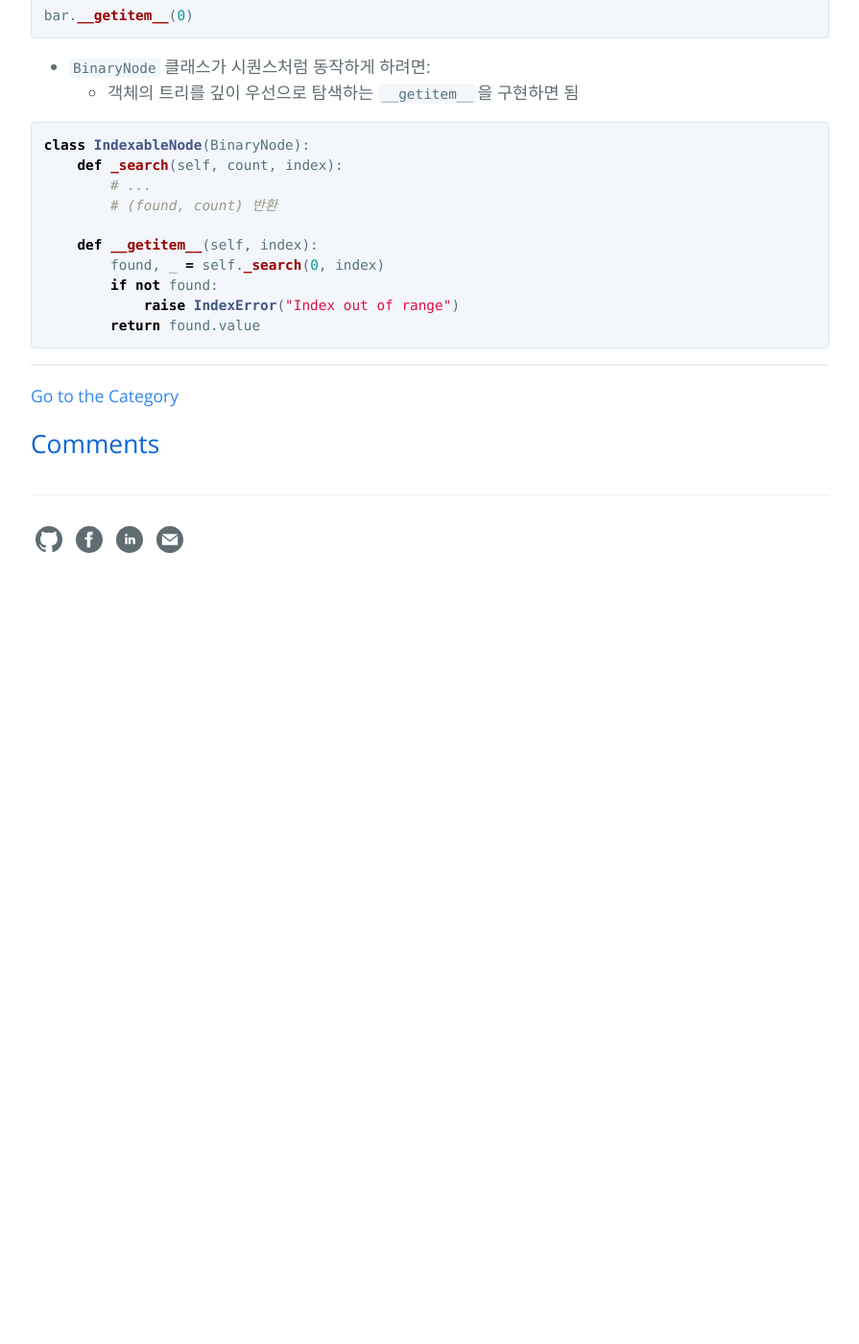
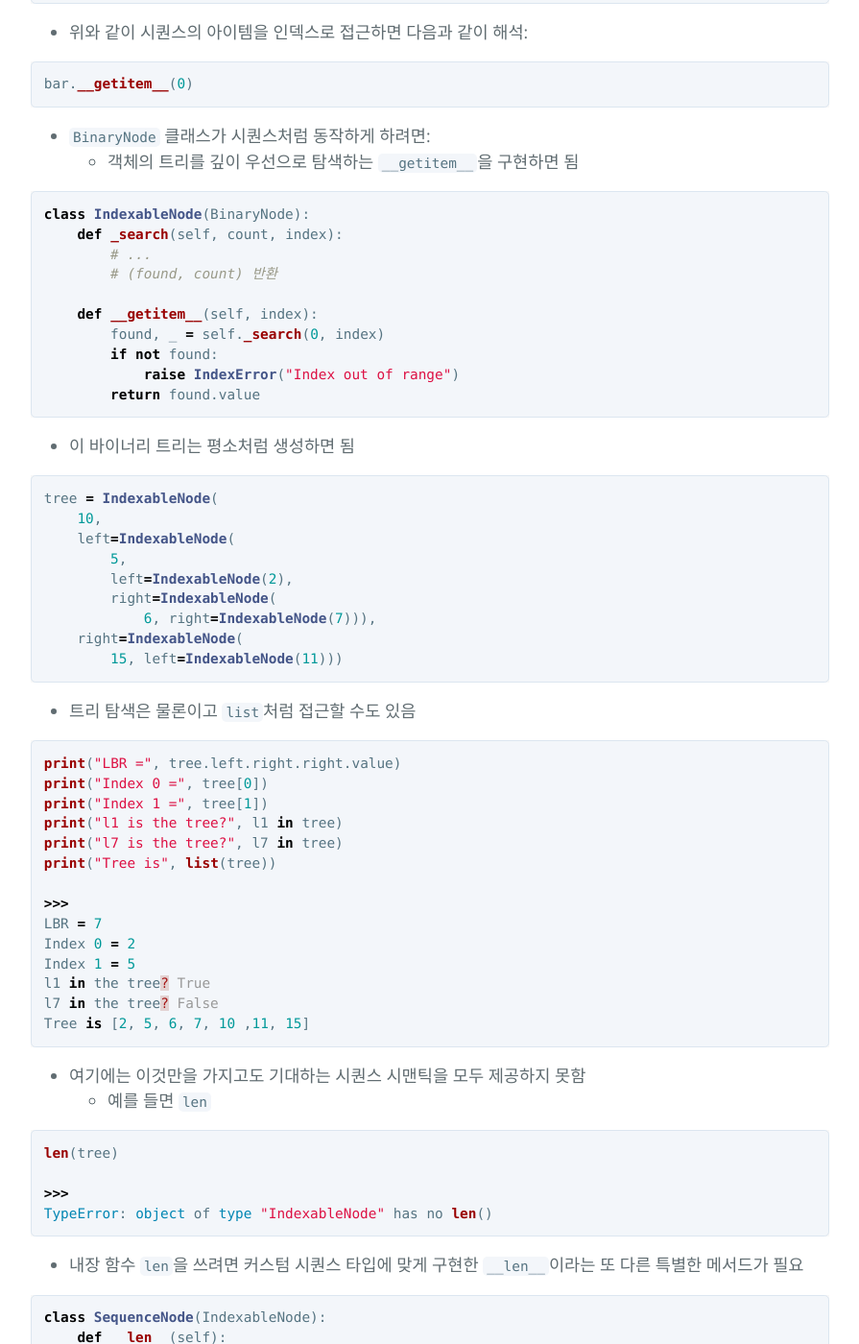
Before and after one commit to hcnoh/hcnoh.github.io, a Jekyll site: the page built from _posts/2018-10-09-effective-python-way28.md, in a window 1280 px wide and 1400 px high, scrolled down 1973 px. Shown: the whole window at 96% size, without its empty margins (192-1087 px from the left). Built offline with Jekyll 4.4.1, drawn with Linux system fonts in a browser that asks for light colours; comment, search, counter and statistics services are not loaded; before the commit the page ends 2603 px from its top, so only the background shows below that; some of the changed text lies outside the part shown.

Commit message:
Update 2018-10-09-effective-python-way28.md

````diff
--- a/_posts/2018-10-09-effective-python-way28.md
+++ b/_posts/2018-10-09-effective-python-way28.md
@@ -16,7 +16,7 @@ permalink: /2018-10-09-effective-python-way28
 - 파이썬 프로그래밍의 대부분: 데이터를 담은 클래스들을 정의, 이 객체들이 연계되는 방법을 명시
 - 모든 파이썬 클래스는 일종의 컨테이너:
   - 속성/기능을 함께 캡슐화
-- 파이썬은 데이터 관리용 내장 컨테이너 타입(리스트, 튜플, 세트, 딕셔너리)도 제공
+- 파이썬은 데이터 관리용 내장 `컨테이너 타입(리스트, 튜플, 세트, 딕셔너리)`도 제공
 
 ## 내장 컨테이너 타입 상속
 - 시퀀스(`sequence`)처럼 쓰임새가 간단한 클래스를 설계할 때는 파이썬의 내장 `list` 타입에서 상속받으려고 하는 것이 당연
@@ -51,6 +51,7 @@ After pop: ["a", "b", "a", "c", "b", "a"]
 Frequency: {"a": 3, "c": 1, "b": 2}
 ```
 
+## 시퀀스 시맨틱을 갖는 커스텀 컨테이너의 정의
 - `list`의 서브클래스는 아니지만 인덱스로 접근할 수 있게 해서 `list`처럼 보이는 객체를 제공하고 싶은 경우
   - 바이너리 트리 클래스에 (`list`나 `tuple` 같은) 시퀀스 시맨틱을 제공
 
@@ -91,3 +92,68 @@ class IndexableNode(BinaryNode):
             raise IndexError("Index out of range")
         return found.value
 ```
+
+- 이 바이너리 트리는 평소처럼 생성하면 됨
+
+```python
+tree = IndexableNode(
+    10,
+    left=IndexableNode(
+        5,
+        left=IndexableNode(2),
+        right=IndexableNode(
+            6, right=IndexableNode(7))),
+    right=IndexableNode(
+        15, left=IndexableNode(11)))
+```
+
+- 트리 탐색은 물론이고 `list`처럼 접근할 수도 있음
+
+```python
+print("LBR =", tree.left.right.right.value)
+print("Index 0 =", tree[0])
+print("Index 1 =", tree[1])
+print("l1 is the tree?", l1 in tree)
+print("l7 is the tree?", l7 in tree)
+print("Tree is", list(tree))
+
+>>>
+LBR = 7
+Index 0 = 2
+Index 1 = 5
+l1 in the tree? True
+l7 in the tree? False
+Tree is [2, 5, 6, 7, 10 ,11, 15]
+```
+
+- 여기에는 이것만을 가지고도 기대하는 시퀀스 시맨틱을 모두 제공하지 못함
+  - 예를 들면 `len`
+
+```python
+len(tree)
+
+>>>
+TypeError: object of type "IndexableNode" has no len()
+```
+
+- 내장 함수 `len`을 쓰려면 커스텀 시퀀스 타입에 맞게 구현한 `__len__`이라는 또 다른 특별한 메서드가 필요
+
+```python
+class SequenceNode(IndexableNode):
+    def __len__(self):
+        _, count = self._search(0, None)
+        return count
+
+tree = SequenceNode(
+    # ...
+)
+
+print("Tree has %d nodes" % len(tree))
+
+>>>
+Tree has 7 nodes
+```
+
+- 아직도 부족함:
+  - `list`나 `tuple` 같은 시퀀스 타입에서 기대할 `count`와 `index` 메서드가 빠졌음
+  - 즉, 커스텀 컨테이너 타입을 정의하는 일은 보기보다 어려움
````
